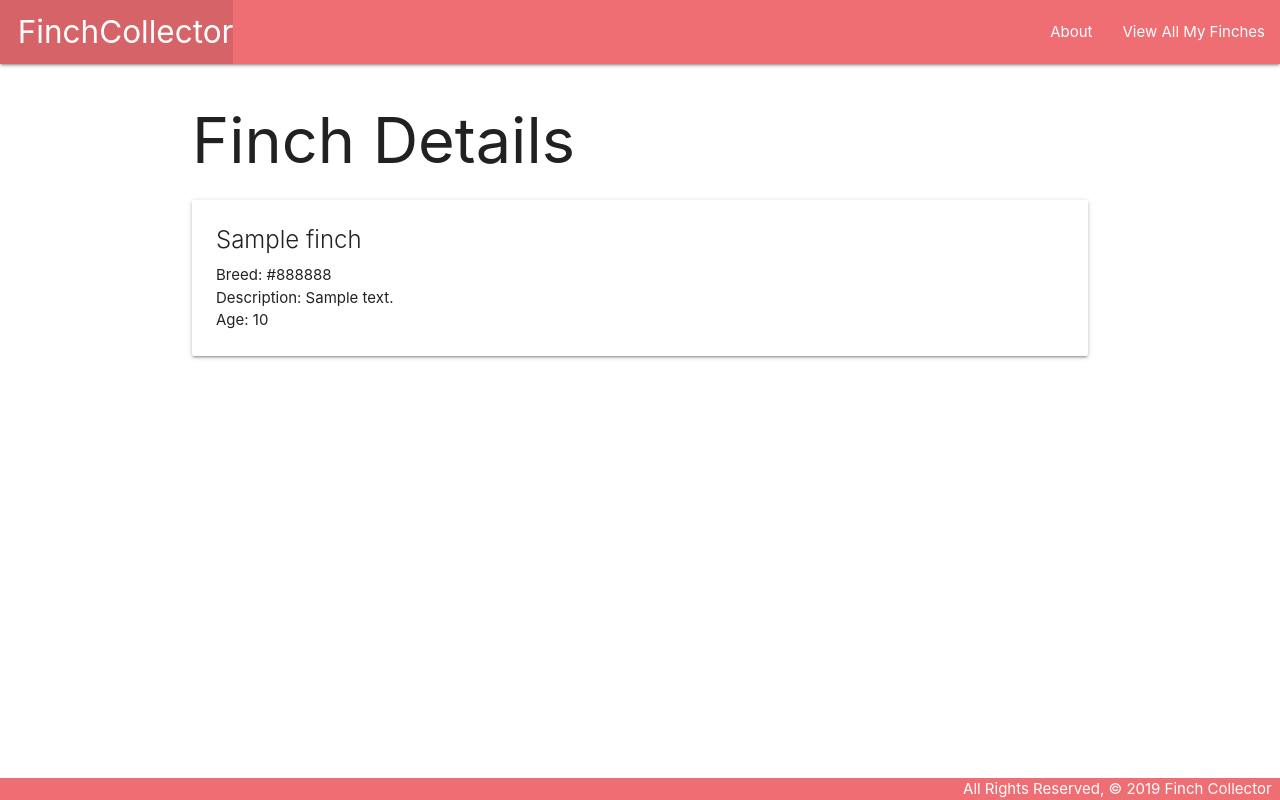
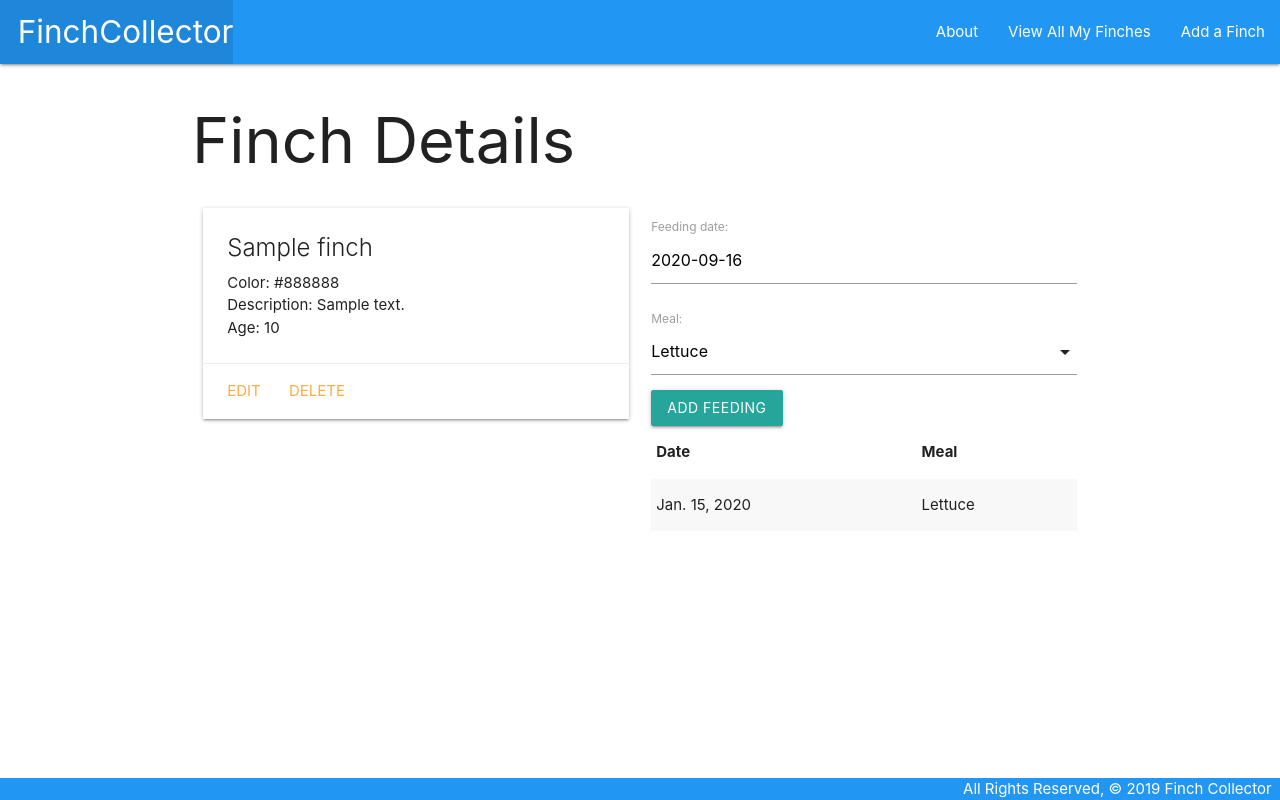
Before and after one commit to vectorNull/FinchCollector, a Django app: template main_app/templates/finches/detail.html in a window 1280 px wide. Run offline with Django 3.2, Linux system fonts and the light colour scheme; tables that the repository leaves empty hold one stand-in row (values such as "Sample post"); the template is opened without the code that fills it: values that come from a table or form of the project are taken from there, most other values are stand-ins (such as "Sample title", 1, 10 or a date in 2020).

Commit message:
Update and add HTML and forms

```diff
--- a/main_app/templates/base.html
+++ b/main_app/templates/base.html
@@ -9,17 +9,20 @@
   <title>Finch Collector</title>
   <link rel="stylesheet" href="https://cdnjs.cloudflare.com/ajax/libs/materialize/1.0.0/css/materialize.min.css">
   <link rel="stylesheet" type="text/css" href="{% static 'css/style.css' %}">
+  <script src="https://cdnjs.cloudflare.com/ajax/libs/materialize/1.0.0/js/materialize.min.js"></script>
 </head>
 <body>
   <header class="navbar-fixed">
     <nav>
-      <div class="nav-wrapper">
+      <div class="nav-wrapper blue">
         <ul>
           <li><a href="/" class="left brand-logo">&nbsp;&nbsp;FinchCollector</a></li>
         </ul>
         <ul class="right">
           <li><a href="{% url 'about' %}">About</a></li>
-          <li><a href="{% url 'index' %}">View All My Finches</a></li>        </ul>
+          <li><a href="{% url 'index' %}">View All My Finches</a></li>
+          <li><a href="{% url 'finches_create' %}">Add a Finch</a></li>
+        </ul>
       </div>
     </nav>
   </header>
@@ -27,7 +30,7 @@
     {% block content %}
     {% endblock %}
   </main>
-  <footer class="page-footer">
+  <footer class="page-footer blue">
     <div class="right">All Rights Reserved, &copy; 2019 Finch Collector &nbsp;</div>
   </footer>
 </body>
--- a/main_app/templates/finches/detail.html
+++ b/main_app/templates/finches/detail.html
@@ -3,17 +3,55 @@
 
 <h1>Finch Details</h1>
 
+<div class="row">
+  <div class="col s6">
     <div class="card">
       <div class="card-content">
         <span class="card-title">{{ finch.name }}</span>
-    <p>Breed: {{ finch.color }}</p>
+        <p>Color: {{ finch.color }}</p>
         <p>Description: {{ finch.description }}</p>
         {% if finch.age > 0 %}
-      <p>Age: {{ cat.age }}</p>
+          <p>Age: {{ finch.age }}</p>
         {% else %}
           <p>Age: baby finch</p>
         {% endif %}
       </div>
+      <div class="card-action">
+        <a href="{% url 'finches_update' finch.id %}">Edit</a>
+        <a href="{% url 'finches_delete' finch.id %}">Delete</a>
       </div>
-
+    </div>
+  </div>
+  <div class="col s6">
+    <form action="{% url 'add_feeding' finch.id %}" method="POST">
+      {% csrf_token %}
+      {{ feeding_form.as_p }}
+      <input type="submit" class="btn" value="Add Feeding">
+    </form>
+    <table class="striped">
+      <thead>
+        <tr><th>Date</th><th>Meal</th></tr>
+      </thead>
+      <tbody>
+        {% for feeding in finch.feeding_set.all %}
+          <tr>
+            <td>{{feeding.date}}</td>
+            <td>{{feeding.get_meal_display}}</td>
+          </tr>
+        {% endfor %}
+      </tbody>
+    </table>
+  </div>
+</div>
+<script>
+const dateEl = document.getElementById('id_date');
+  M.Datepicker.init(dateEl, {
+    format: 'yyyy-mm-dd',
+    defaultDate: new Date(),
+    setDefaultDate: true,
+    autoClose: true
+  });
+  const selectEl = document.getElementById('id_meal');
+  M.FormSelect.init(selectEl);
+</script>
 {% endblock %}
```
Also changed, not shown: main_app/templates/main_app/finch_confirm_delete.html (added, +13 -0 lines), main_app/templates/main_app/finch_form.html (added, +15 -0 lines). Lines whose indentation alone changed are shown as unchanged.
